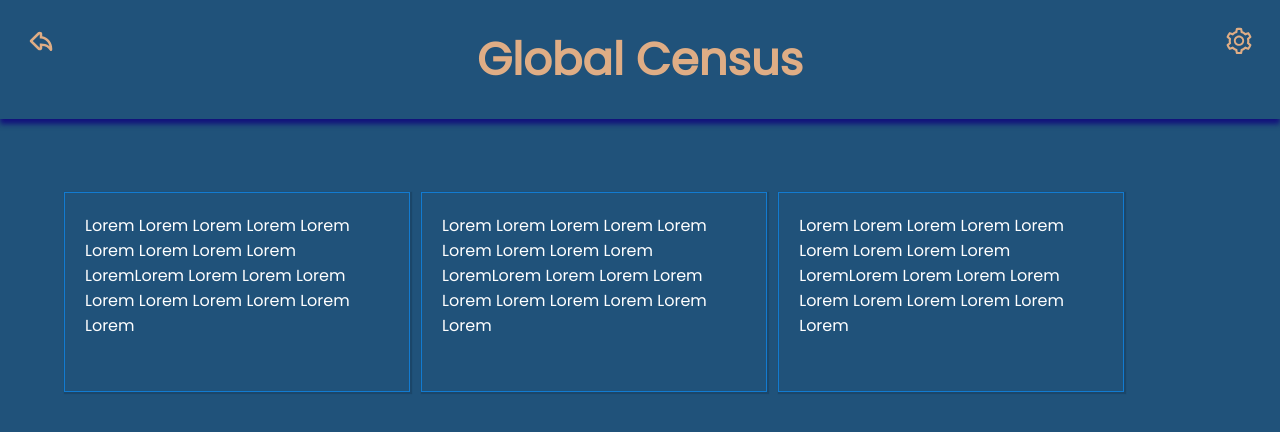
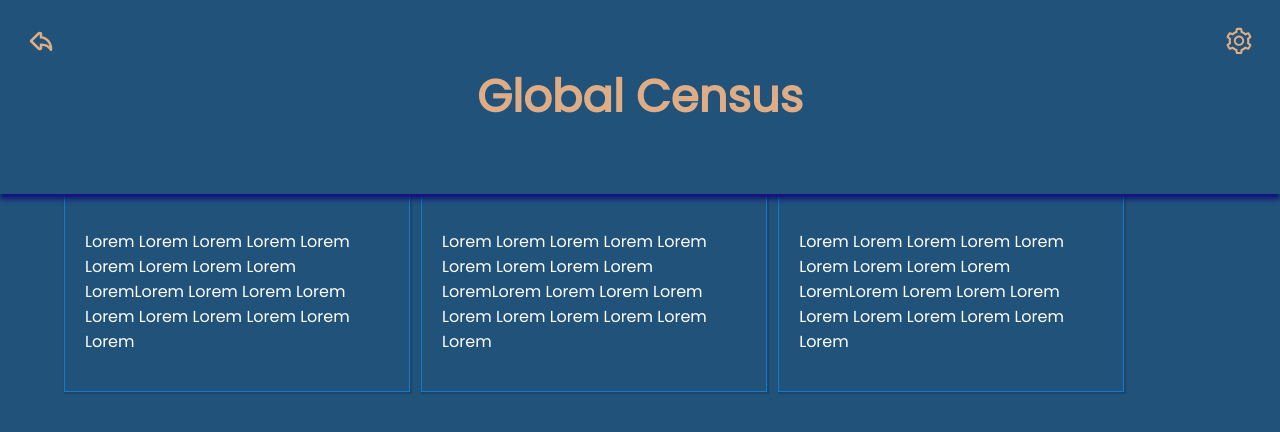
Before and after one commit to mwenyoa/pop-metrics, a React (Create React App) app: page / in a window 1280 px wide. Shown: the top 432 px of the page. Built offline with nearby package versions, Linux system fonts and the light colour scheme.

Commit message:
fix linter error

```diff
--- a/src/index.css
+++ b/src/index.css
@@ -2,13 +2,13 @@
 
 * {
   box-sizing: border-box;
-  padding: 0;
-  margin: 0;
   font-family: 'Poppins', sans-serif;
 }
 
 html,
 body {
+  padding: 0;
+  margin: 0;
   overflow-x: hidden;
   height: 100vh;
   width: 100%;
```
